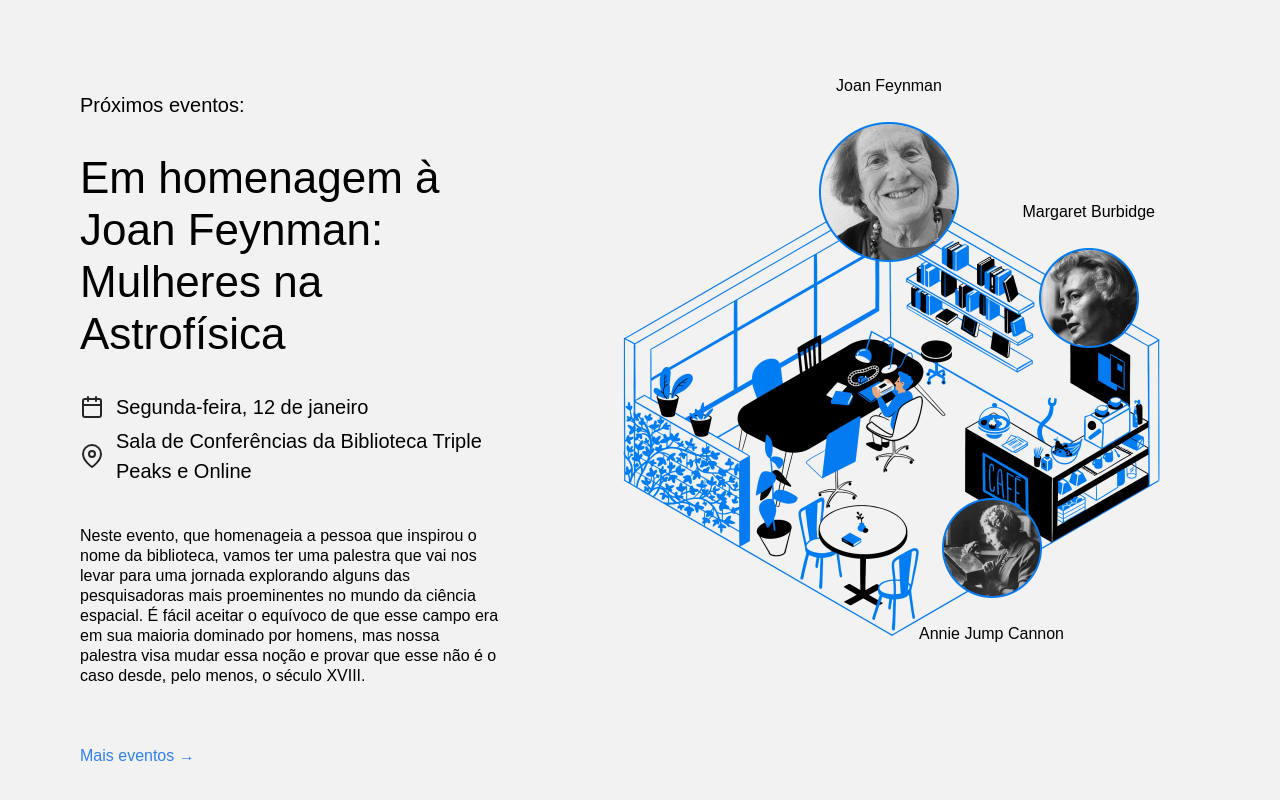
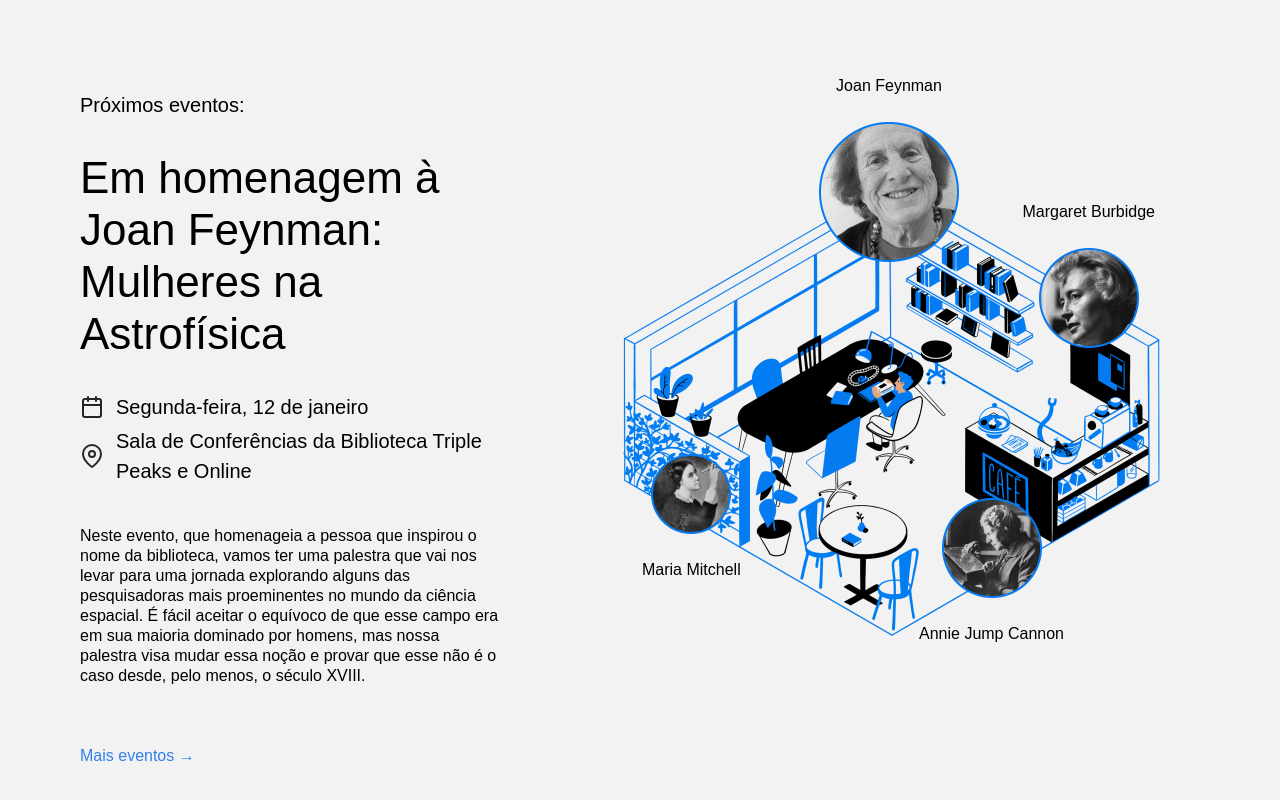
Before and after one commit to Viniterk/web_project_library, a plain HTML site: page index.html in a window 1280 px wide. Shown: the part 2104-2904 px from the top of the page. Drawn offline with Linux system fonts and the light colour scheme.

Commit message:
add Mitchell block

```diff
--- a/index.html
+++ b/index.html
@@ -191,6 +191,13 @@
                 class="person__image person__image_size_m"/>
                 <p class="person_caption">Annie Jump Cannon</p>
              </div>
+             <div class="person person_name_mitchell">
+              <img
+                src="images/person_mitchell.png"
+                alt="Foto da Mitchell"
+                class="person__image person__image_size_s"/>
+                <p class="person_caption">Maria Mitchell</p>
+             </div>
           </div>
         </section>
       </main>
--- a/styles/style.css
+++ b/styles/style.css
@@ -261,7 +261,8 @@
 }
 
 .person_name_mitchell {
-  /* Use os valores corretos das propriedades top/right/bottom/left para posicionar o elemento */
+  left: 142px;
+  bottom: 82px;
 }
 
 .person_name_tarter {
```
